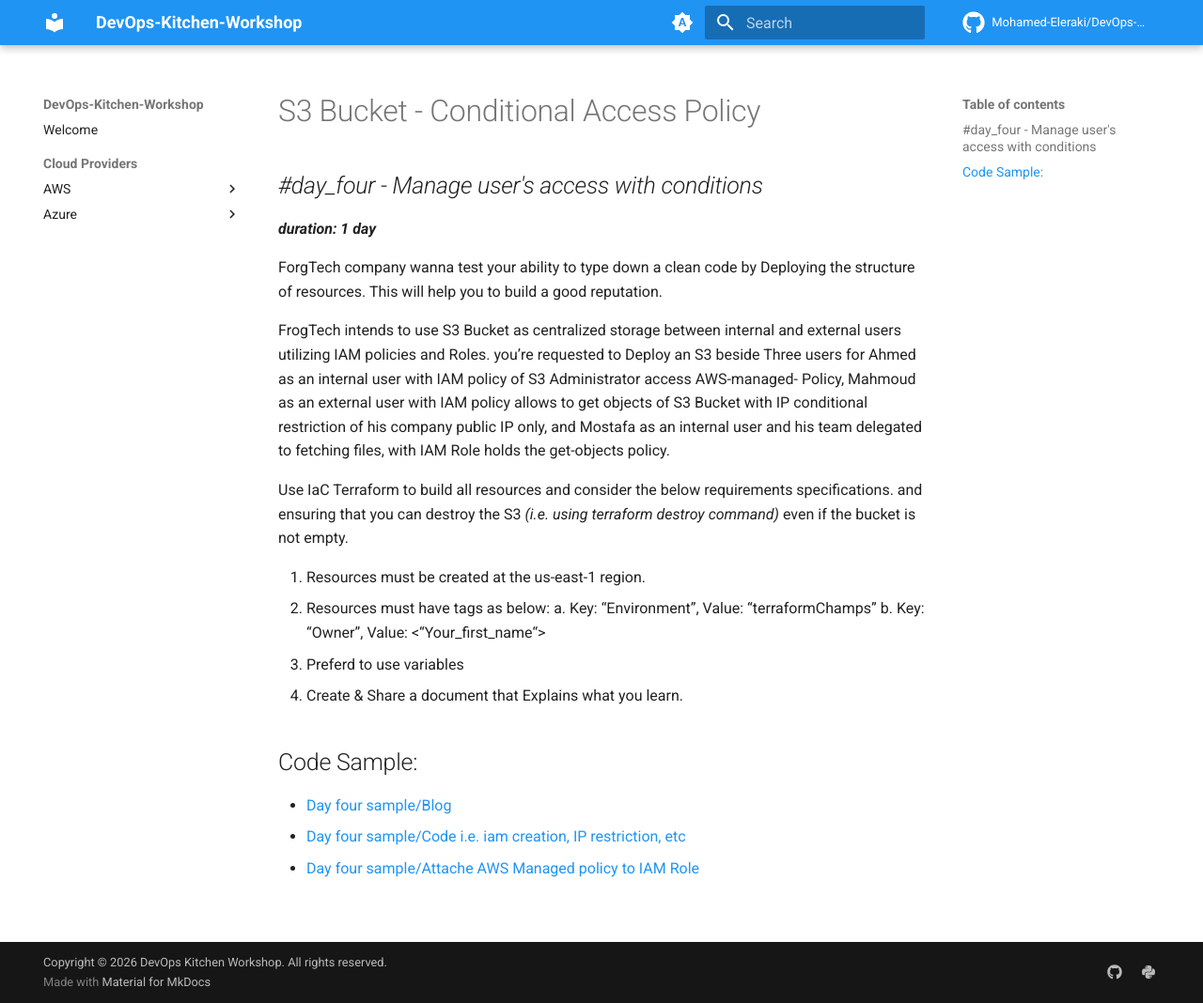
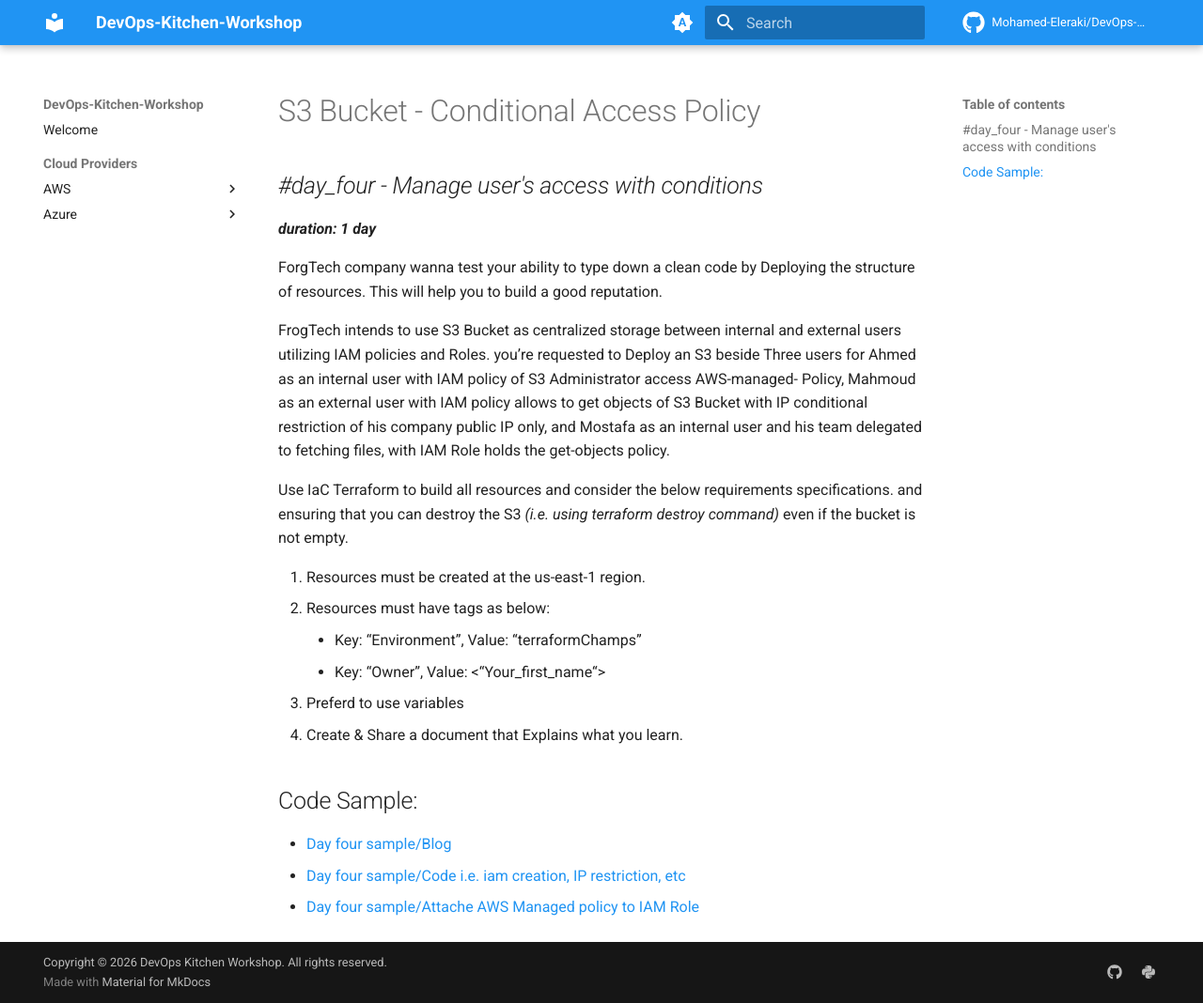
Before and after one commit to Mohamed-Eleraki/DevOps-Kitchen-Workshop, an MkDocs documentation site: the page built from docs/aws/s3-bucket-conditional-access-policy.md, in a window 1280 px wide and 1068 px high. Shown: the whole window at 94% size. Built offline with MkDocs 1.6.1 and Material for MkDocs 9.7.7, drawn with Linux system fonts in a browser that asks for light colours; comment, search, counter and statistics services are not loaded; the version menu is left out; some of the changed lines change nothing that is shown.

Commit message:
fix: changes to bullets

```diff
--- a/docs/aws/s3-bucket-conditional-access-policy.md
+++ b/docs/aws/s3-bucket-conditional-access-policy.md
@@ -17,8 +17,8 @@
 
 1. Resources must be created at the us-east-1 region.
 2. Resources must have tags as below:
-    a. Key: “Environment”, Value: “terraformChamps”
-    b. Key: “Owner”, Value: <“Your_first_name“>
+    - Key: “Environment”, Value: “terraformChamps”
+    - Key: “Owner”, Value: <“Your_first_name“>
 3. Preferd to use variables
 4. Create & Share a document that Explains what you learn.
 
```
